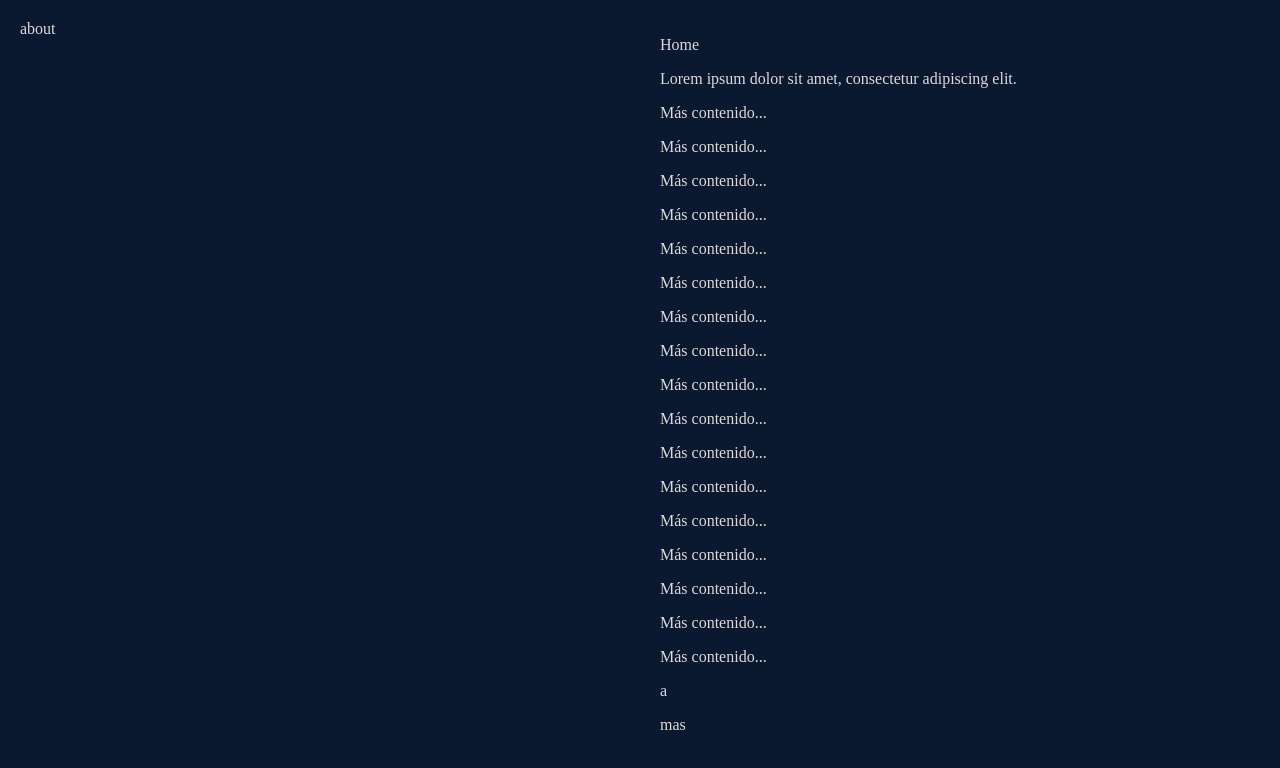
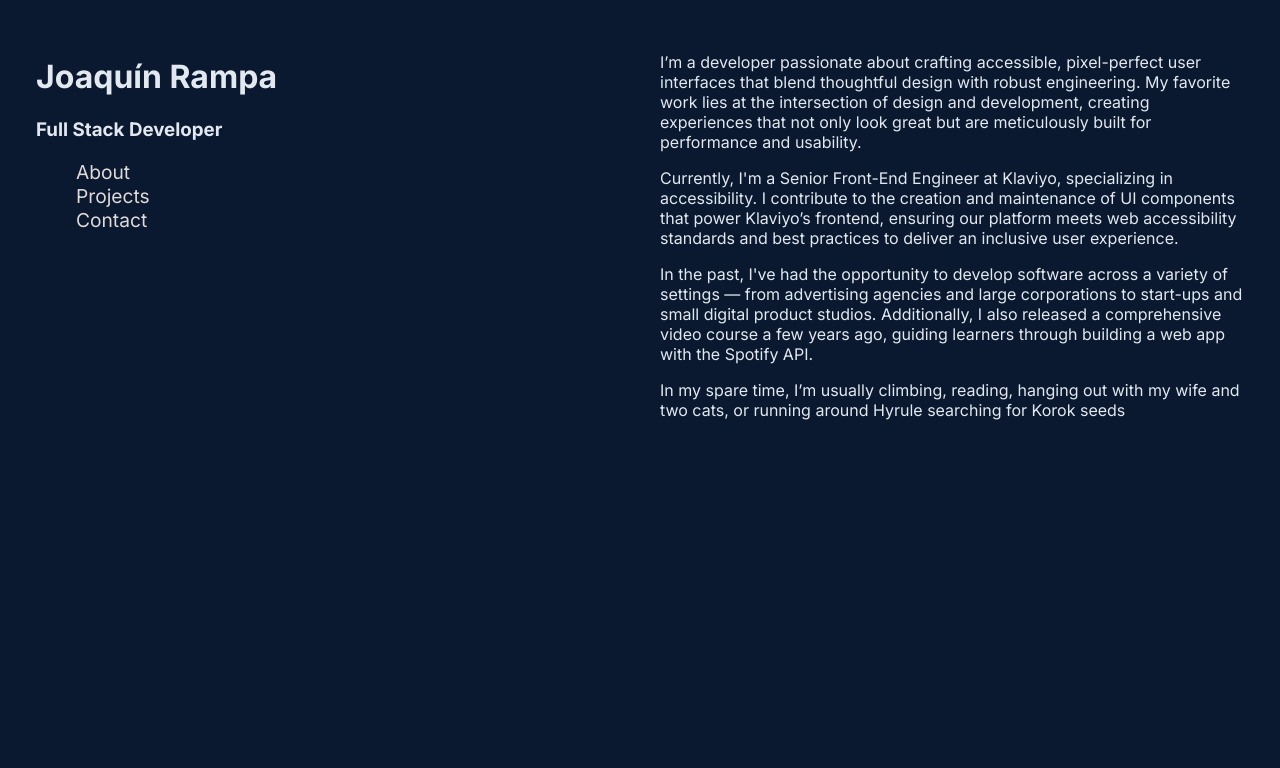
Before and after one commit to JoaRampa/JoaRampa.github.io, a Vue app: page / in a window 1280 px wide. Shown: the top 768 px of the page. Built offline with nearby package versions, Linux system fonts and the light colour scheme.

Commit message:
portfolio v1

```diff
--- a/index.html
+++ b/index.html
@@ -3,6 +3,9 @@
   <head>
     <meta charset="UTF-8" />
     <link rel="icon" type="image/svg+xml" href="/vite.svg" />
+    <link rel="preconnect" href="https://fonts.googleapis.com">
+    <link rel="preconnect" href="https://fonts.gstatic.com" crossorigin>
+    <link href="https://fonts.googleapis.com/css2?family=Inter:wght@100..900&display=swap" rel="stylesheet">
     <meta name="viewport" content="width=device-width, initial-scale=1.0" />
     <title>Rampa Joaquin</title>
   </head>
--- a/src/App.vue
+++ b/src/App.vue
@@ -1,30 +1,35 @@
+<script>
+  import About from './components/about.vue';
+  import Title from './components/title.vue';
+  import Nav from './components/nav.vue';
+
+  export default {
+    components: {Title, About, Nav},
+    data() {
+      return {
+        showNav: window.innerWidth > 1000
+      };
+    },
+    methods: {
+      checkWidth() {
+        this.showNav = window.innerWidth > 1000;
+      }
+    },
+    mounted() {
+      window.addEventListener('resize', this.checkWidth);
+    },
+  }
+</script>
+
 <template>
   <div class="container">
-    <div class="yo">
-      about
+    <div class="title">
+      <Title />
+      <Nav v-if="showNav"/>
     </div>
     <div class="content">
-      <p>Home</p>
-      <p>Lorem ipsum dolor sit amet, consectetur adipiscing elit.</p>
-      <p>Más contenido...</p>
-      <p>Más contenido...</p>
-      <p>Más contenido...</p>
-      <p>Más contenido...</p>
-      <p>Más contenido...</p>
-      <p>Más contenido...</p>
-      <p>Más contenido...</p>
-      <p>Más contenido...</p>
-      <p>Más contenido...</p>
-      <p>Más contenido...</p>
-      <p>Más contenido...</p>
-      <p>Más contenido...</p>
-      <p>Más contenido...</p>
-      <p>Más contenido...</p>
-      <p>Más contenido...</p>
-      <p>Más contenido...</p>
-      <p>Más contenido...</p>
-      <p>a</p>
-      <p>mas</p>
+      <h1 v-if="!showNav">About</h1>
+      <About />
     </div>
   </div>
 </template>
@@ -35,28 +40,41 @@
     padding: 0;
     height: 100%;
     background-color: #0a192f;
-    color: #dfd9d9;
+    color: rgb(226 232 240);
+    scroll-behavior: smooth;
+    font-family: 'Inter', sans-serif;
   }
 
   .container {
-    height: 100%;
+    height: 100vh;
+    padding: 1rem;
   }
 
-  .yo {
+  .title {
     position: fixed;
-    top: 0;
-    left: 0;
-    width: 50%;
+    height: 100vh;
+    width: 100%;
+    padding: 20px;
+  }
+
+  .content {
+    margin-left: 50%;
     height: 100vh;
     padding: 20px;
     box-sizing: border-box;
   }
 
-  .content {
-    margin-left: 50%;
-    height: 100vh;
-    overflow-y: auto;
-    padding: 20px;
-    box-sizing: border-box;
+  @media (max-width: 1000px) {
+    .title {
+      position: relative;
+      width: 100%;
+      height: auto;
+      justify-content: left;
+    }
+
+    .content {
+      margin-left: 0;
+      width: 100%;
+    }
   }
 </style>
--- /dev/null
+++ b/src/components/about.vue
@@ -0,0 +1,6 @@
+<template>
+  <p>I’m a developer passionate about crafting accessible, pixel-perfect user interfaces that blend thoughtful design with robust engineering. My favorite work lies at the intersection of design and development, creating experiences that not only look great but are meticulously built for performance and usability.</p>
+  <p>Currently, I'm a Senior Front-End Engineer at Klaviyo, specializing in accessibility. I contribute to the creation and maintenance of UI components that power Klaviyo’s frontend, ensuring our platform meets web accessibility standards and best practices to deliver an inclusive user experience.</p>
+  <p>In the past, I've had the opportunity to develop software across a variety of settings — from advertising agencies and large corporations to start-ups and small digital product studios. Additionally, I also released a comprehensive video course a few years ago, guiding learners through building a web app with the Spotify API.</p>
+  <p>In my spare time, I’m usually climbing, reading, hanging out with my wife and two cats, or running around Hyrule searching for Korok seeds</p>
+</template>
--- /dev/null
+++ b/src/components/nav.vue
@@ -0,0 +1,21 @@
+<template>
+  <nav class="navbar">
+    <ul class="nav-links">
+      <li><a href="#about">About</a></li>
+      <li><a href="#projects">Projects</a></li>
+      <li><a href="#contact">Contact</a></li>
+    </ul>
+  </nav>
+</template>
+
+<style>
+.nav-links {
+  list-style: none;
+}
+
+.nav-links a {
+  color: #dfd9d9;
+  text-decoration: none;
+  font-size: 1.2rem;
+}
+</style>
--- /dev/null
+++ b/src/components/title.vue
@@ -0,0 +1,6 @@
+<template>
+  <div>
+    <h1>Joaquín Rampa</h1>
+    <h3>Full Stack Developer</h3>
+  </div>
+</template>
--- a/src/main.js
+++ b/src/main.js
@@ -1,5 +1,4 @@
 import { createApp } from 'vue'
-import './style.css'
 import App from './App.vue'
 
 createApp(App).mount('#app')
```
Also changed, not shown: src/style.css (deleted).
